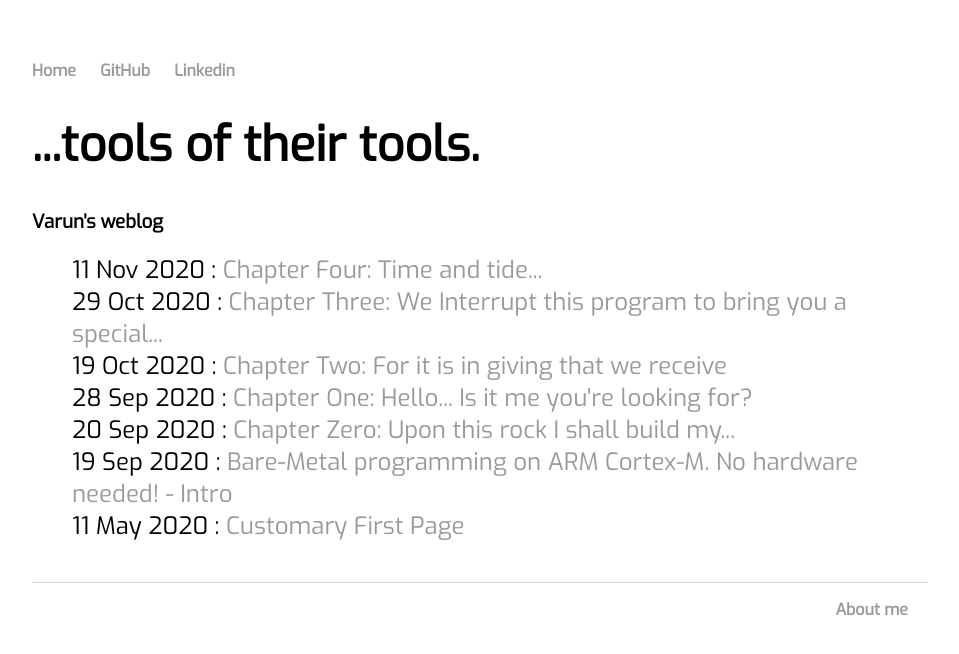
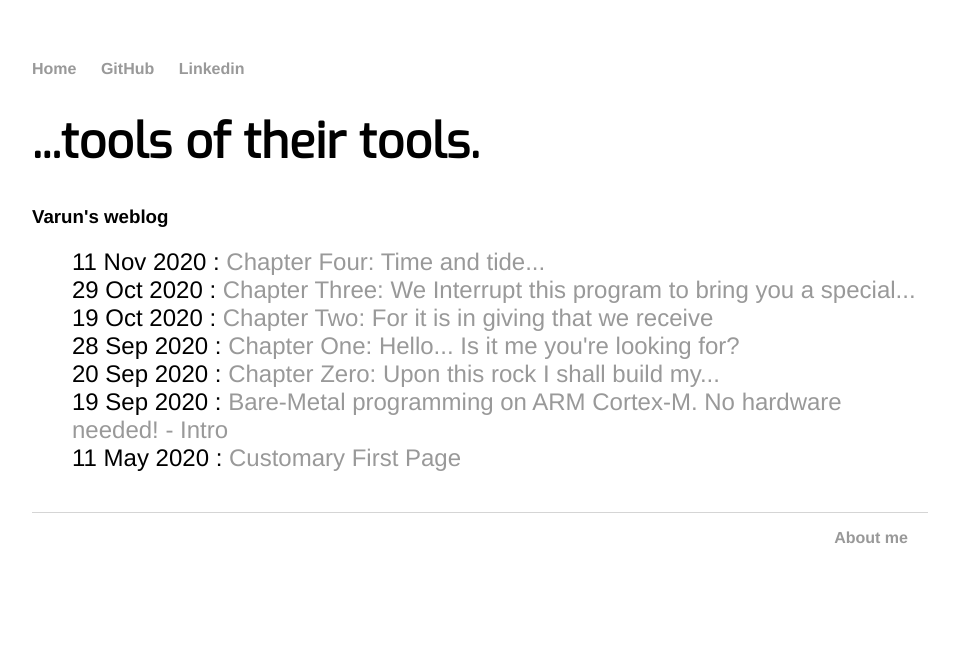
Before and after one commit to varun-venkatesh/varun-venkatesh.github.io, a Jekyll site: the page built from index.html, in a window 1280 px wide. Shown: the top 654 px of the page, without its empty margins (160-1119 px from the left). Built offline with Jekyll 4.4.1, drawn with Linux system fonts in a browser that asks for light colours.

Commit message:
Update main.css

```diff
--- a/css/main.css
+++ b/css/main.css
@@ -1,12 +1,12 @@
 @import url('https://fonts.googleapis.com/css?family=Exo');
 
 body {
-    font-family: 'Exo';
+    font-family: 'Helvetica';
     margin: 60px auto;
     width: 70%;
 }
 nav ul, footer ul {
-    font-family: 'Exo';
+    font-family: 'Helvetica';
     padding: 0px;
     list-style: none;
     font-weight: bold;
```
